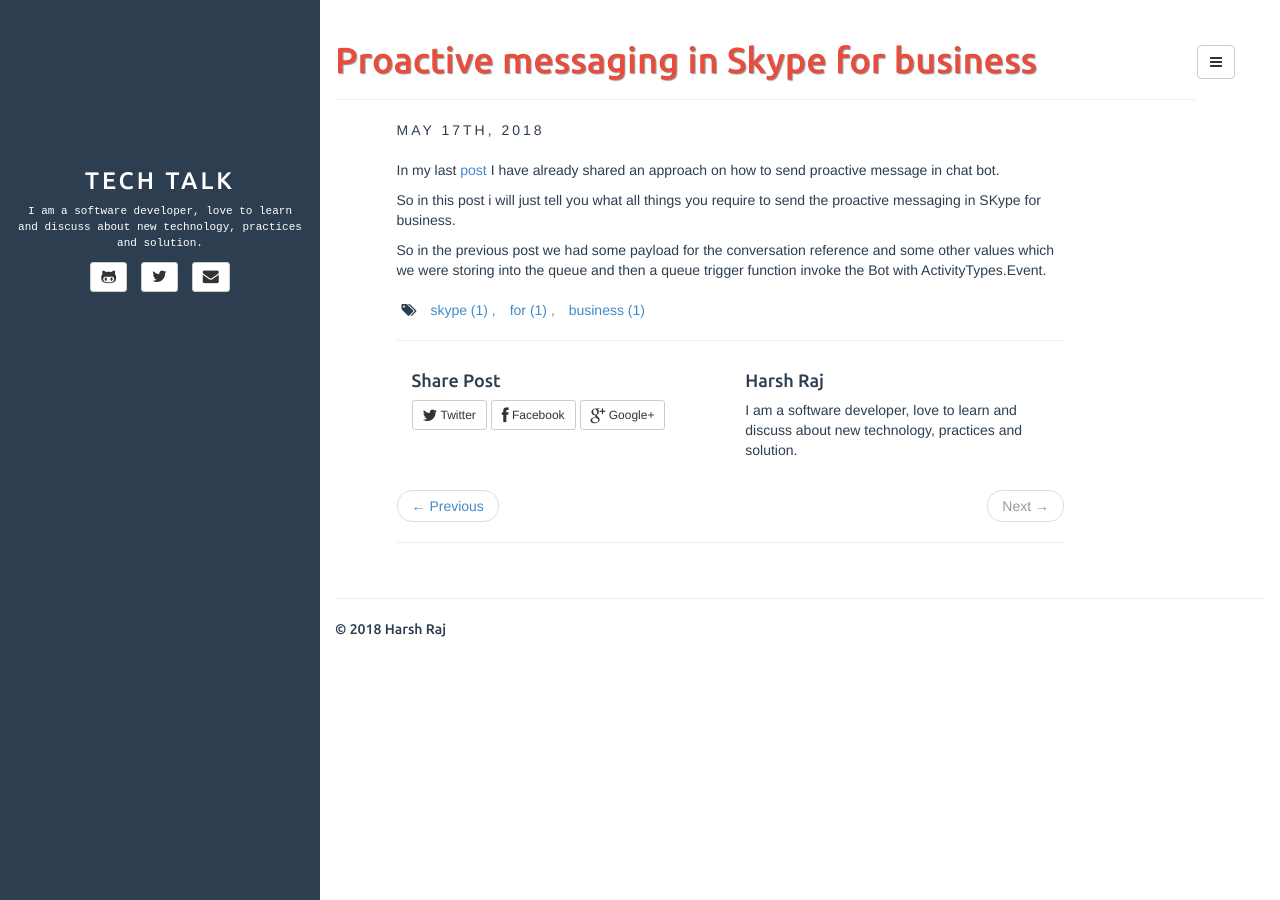
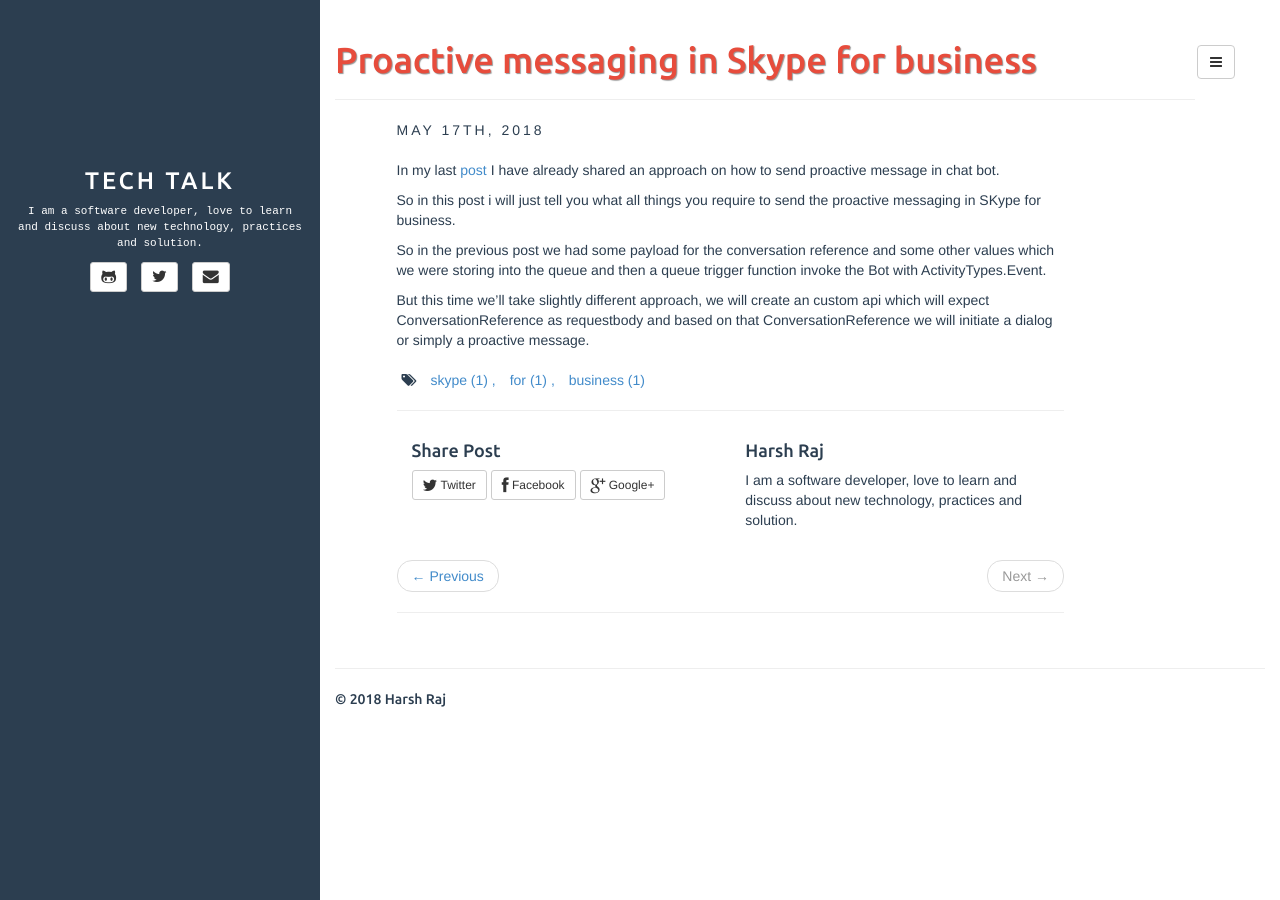
Before and after one commit to sdharshraj/sdharshraj.github.io, a Jekyll site: the page built from _posts/2018-05-17-proactive-messaging-in-skype-for-business.md, in a window 1280 px wide. Built offline with Jekyll 4.4.1, drawn with Linux system fonts in a browser that asks for light colours; our own code applies the rules of GitHub Pages for plain Markdown files; comment, search, counter and statistics services are not loaded.

Commit message:
Update from Forestry.io - 2018-05-17-proactive-messaging-in-skype-for-business.md

```diff
--- a/_posts/2018-05-17-proactive-messaging-in-skype-for-business.md
+++ b/_posts/2018-05-17-proactive-messaging-in-skype-for-business.md
@@ -10,3 +10,5 @@
 So in this post i will just tell you what all things you require to send the proactive messaging in SKype for business.
 
 So in the previous post we had some payload for the conversation reference and some other values which we were storing into the queue and then a queue trigger function invoke the Bot with ActivityTypes.Event.
+
+But this time we'll take slightly different approach, we will create an custom api which will expect ConversationReference as requestbody and based on that ConversationReference we will initiate a dialog or simply a proactive message.
```
